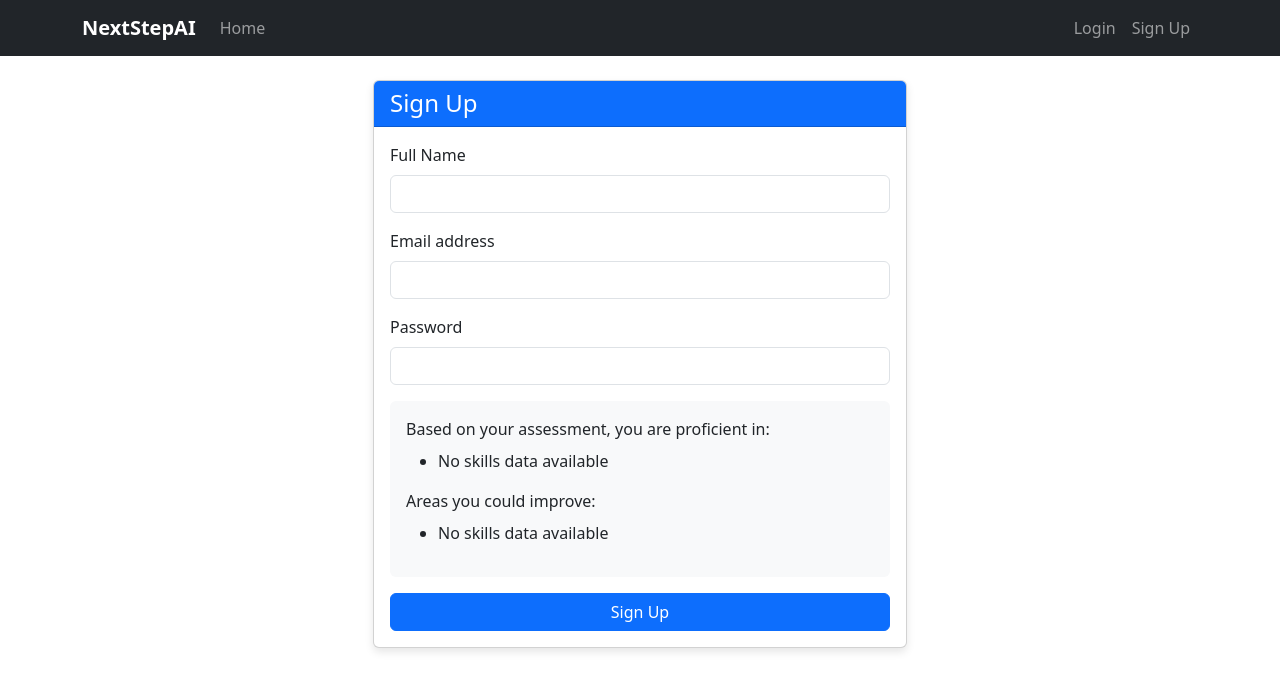
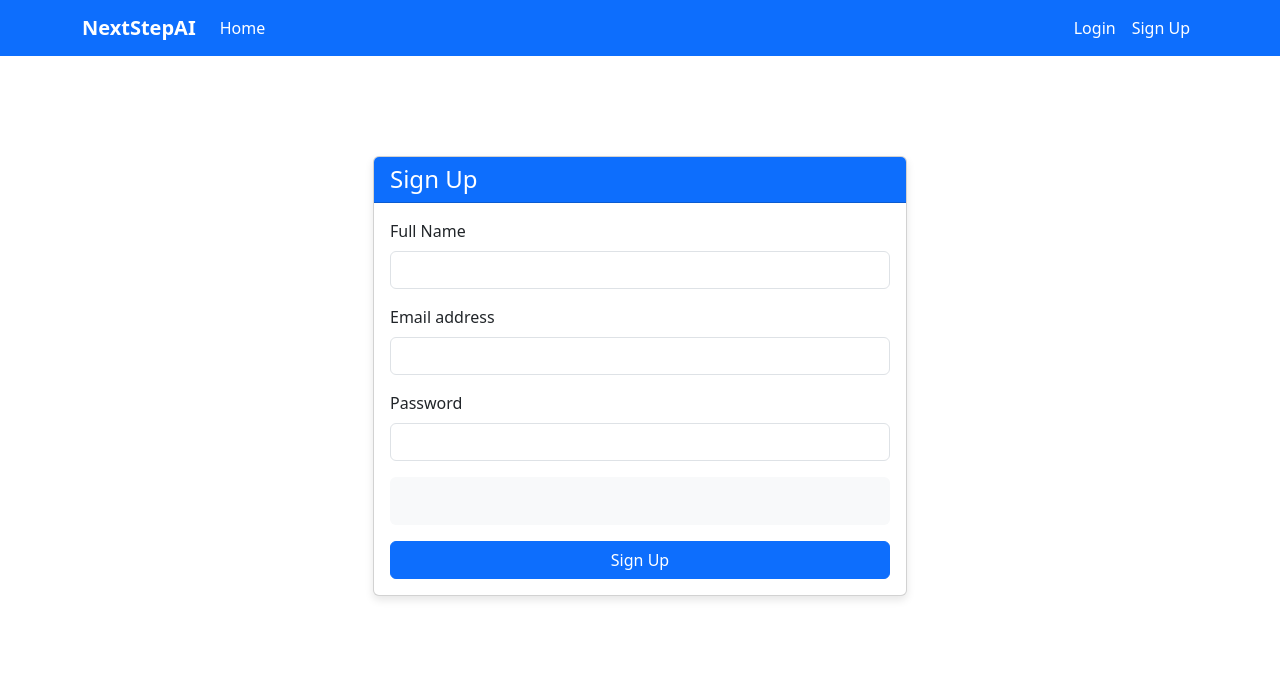
Before and after one commit to arjun222-afk/DAIICT_AI-ML, a Flask app: page /signup in a window 1280 px wide. Shown: the top 691 px of the page. Run offline with Flask 3, Linux system fonts and the light colour scheme.

Commit message:
UI changes

```diff
--- a/templates/header.html
+++ b/templates/header.html
@@ -50,17 +50,15 @@
         .signup-prompt {
             background-color: #f0f8ff;
         }
+        .text-col{
+            color: #ffffff;
+        }
     </style>
 </head>
 <body>
-    <!-- Add this to header.html for the navbar -->
-<nav class="navbar navbar-expand-lg navbar-dark bg-dark">
+<nav class="navbar navbar-expand-lg navbar-dark bg-primary">
     <div class="container">
-        {% if session.user_id %}
-        <a class="navbar-brand" href="/dashboard">NextStepAI</a>
-        {% else %}
         <a class="navbar-brand" href="/">NextStepAI</a>
-        {% endif %}
         <button class="navbar-toggler" type="button" data-bs-toggle="collapse" data-bs-target="#navbarNav">
             <span class="navbar-toggler-icon"></span>
         </button>
@@ -68,20 +66,20 @@
             <ul class="navbar-nav">
                 {% if session.user_id %}
                     <li class="nav-item">
-                        <a class="nav-link" href="/dashboard">Dashboard</a>
+                        <a class="nav-link text-col" href="/dashboard">Dashboard</a>
                     </li>
                     <li class="nav-item">
-                        <a class="nav-link" href="/job_market_analysis">Job Market Analysis</a>
+                        <a class="nav-link text-col" href="/job_market_analysis">Job Market Analysis</a>
                     </li>
                     <li class="nav-item">
-                        <a class="nav-link" href="/skill_assessment">Skill Assessment</a>
+                        <a class="nav-link text-col" href="/skill_assessment">Skill Assessment</a>
                     </li>
                     <li class="nav-item">
-                        <a class="nav-link" href="/resume_tips">Resume & Interview Tips</a>
+                        <a class="nav-link text-col" href="/resume_tips">Resume & Interview Tips</a>
                     </li>
                 {% else %}
                     <li class="nav-item">
-                        <a class="nav-link" href="/">Home</a>
+                        <a class="nav-link text-col" href="/">Home</a>
                     </li>
                 {% endif %}
 
@@ -89,17 +87,17 @@
             <ul class="navbar-nav ms-auto">
                 {% if session.user_id %}
                     <li class="nav-item">
-                        <a class="nav-link" href="/profile">Profile</a>
+                        <a class="nav-link text-col" href="/profile">Profile</a>
                     </li>
                     <li class="nav-item">
-                        <a class="nav-link" href="/logout">Logout</a>
+                        <a class="nav-link text-col" href="/logout">Logout</a>
                     </li>
                 {% else %}
                     <li class="nav-item">
-                        <a class="nav-link" href="/login">Login</a>
+                        <a class="nav-link text-col" href="/login">Login</a>
                     </li>
                     <li class="nav-item">
-                        <a class="nav-link" href="/signup">Sign Up</a>
+                        <a class="nav-link text-col" href="/signup">Sign Up</a>
                     </li>
                 {% endif %}
             </ul>
@@ -107,14 +105,14 @@
     </div>
 </nav>
 
-    <div class="container mt-4">
+    <div class="container mt-4" >
         {% block content %}
-        <div class="row">
-            <div class="col-md-8 offset-md-2 text-center">
+        <div class="row align-items-center justify-content-center" style="margin-top: 100px;">
+            <div class="col-md-8 text-center">
                 <h1 class="mb-4">Welcome to NextStepAI</h1>
                 <p class="lead mb-5">Your intelligent career advisor powered by AI. Analyze job markets, assess your skills, and find your perfect career path.</p>
 
-                <div class="row mb-5">
+                <div class="row mb-5 justify-content-center">
                     <!-- <div class="col-md-6 mb-3">
                         <div class="card h-100">
                             <div class="card-body">
--- a/templates/login.html
+++ b/templates/login.html
@@ -3,7 +3,7 @@
 
 {% block content %}
 <div class="container">
-    <div class="row">
+    <div class="row" style="margin-top: 100px;">
         <div class="col-md-6 offset-md-3">
             <div class="card">
                 <div class="card-header bg-primary text-white">
--- a/templates/profile.html
+++ b/templates/profile.html
@@ -10,7 +10,6 @@
     </div>
 
     <div class="row">
-        <!-- User Info Card -->
         <div class="col-md-4 mb-4">
             <div class="card">
                 <div class="card-header bg-primary text-white">
@@ -32,8 +31,6 @@
                 </div>
             </div>
         </div>
-
-        <!-- Skills Summary Card -->
         <div class="col-md-8 mb-4">
             <div class="card">
                 <div class="card-header bg-success text-white">
@@ -74,7 +71,6 @@
         </div>
     </div>
 
-    <!-- Assessment History Section -->
     <div class="row">
         <div class="col-12 mb-4">
             <div class="card">
--- a/templates/signup.html
+++ b/templates/signup.html
@@ -3,7 +3,7 @@
 
 {% block content %}
 <div class="container">
-    <div class="row">
+    <div class="row" style="margin-top: 100px;">
         <div class="col-md-6 offset-md-3">
             <div class="card">
                 <div class="card-header bg-primary text-white">
@@ -31,16 +31,14 @@
                             <input type="password" class="form-control" id="password" name="password" required>
                         </div>
 
-                        <!-- Hidden field for user skills -->
                         <input type="hidden" id="user_skills" name="user_skills" value="">
                         <input type="hidden" id="stored-skills" name="user_skills" value="{}">
 
                         <div id="skills-summary" class="mb-3 p-3 bg-light rounded">
-                            <!-- Skills will be displayed here -->
-                            <p class="mb-2">Based on your assessment, you are proficient in:</p>
+                            <!-- <p class="mb-2">Based on your assessment, you are proficient in:</p> -->
                             <ul id="proficient-display" class="mb-3"></ul>
 
-                            <p class="mb-2">Areas you could improve:</p>
+                            <!-- <p class="mb-2">Areas you could improve:</p> -->
                             <ul id="improvement-display"></ul>
                         </div>
 
@@ -58,17 +56,13 @@
 {% block scripts %}
 <script>
     document.addEventListener('DOMContentLoaded', function() {
-        // Retrieve user skills from localStorage
         const userSkills = JSON.parse(localStorage.getItem('userSkills') || '{}');
 
-        // Set hidden input value
         document.getElementById('user_skills').value = JSON.stringify(userSkills);
 
-        // Display skills in the summary
-        const proficientList = document.getElementById('proficient-display');
-        const improvementList = document.getElementById('improvement-display');
+        // const proficientList = document.getElementById('proficient-display');
+        // const improvementList = document.getElementById('improvement-display');
 
-        // Helper function to format skill names
         function formatSkillName(skill) {
             const skillNames = {
                 // Technical skills
@@ -88,7 +82,6 @@
             return skillNames[skill] || skill.replace('_', ' ');
         }
 
-        // Display proficient skills
         if (userSkills.proficientSkills && userSkills.proficientSkills.length > 0) {
             userSkills.proficientSkills.forEach(skill => {
                 const li = document.createElement('li');
@@ -99,7 +92,6 @@
             proficientList.innerHTML = '<li>No skills data available</li>';
         }
 
-        // Display skills to improve
         if (userSkills.improvementSkills && userSkills.improvementSkills.length > 0) {
             userSkills.improvementSkills.forEach(skill => {
                 const li = document.createElement('li');
@@ -112,7 +104,6 @@
     });
 </script>
 <script>
-    // On page load, check for stored skills and add to form
     document.addEventListener('DOMContentLoaded', function() {
         const storedSkills = localStorage.getItem('userSkills');
         if (storedSkills) {
--- a/templates/skill_assessment.html
+++ b/templates/skill_assessment.html
@@ -7,7 +7,7 @@
     <input type="hidden" id="user-id" value="{{ session.user_id }}">
     {% endif %}
 
-    <div class="row">
+    <div class="row" style="margin-top: 180px;">
         <div class="col-md-8 offset-md-2 text-center" id="quiz-container">
             <!-- Initial view with start button -->
             <div id="start-view">
@@ -19,7 +19,6 @@
                 <button id="start-quiz-btn" class="btn btn-primary btn-lg">Start the Quiz</button>
             </div>
 
-            <!-- Category selection view (initially hidden) -->
             <div id="category-view" style="display: none;">
                 <h3 class="mb-4">Select a Skill Category</h3>
                 <div class="row">
@@ -41,8 +40,6 @@
                     </div>
                 </div>
             </div>
-
-            <!-- Quiz view (initially hidden) -->
             <div id="quiz-view" style="display: none;">
                 <div class="progress mb-4">
                     <div id="quiz-progress" class="progress-bar" role="progressbar" style="width: 0%"></div>
@@ -58,7 +55,6 @@
                 </div>
             </div>
 
-            <!-- Results view (initially hidden) -->
             <div id="results-view" style="display: none;">
                 <h3 class="mb-4">Your Skill Assessment Results</h3>
                 <div class="card mb-4">
```
Also changed, not shown: static/js/skill_assessment.js (+0 -47 lines), templates/base.html (+19 -14 lines), templates/dashboard.html (+4 -9 lines), templates/job_market_analysis.html (+0 -11 lines), static/images/logo.png (added).
